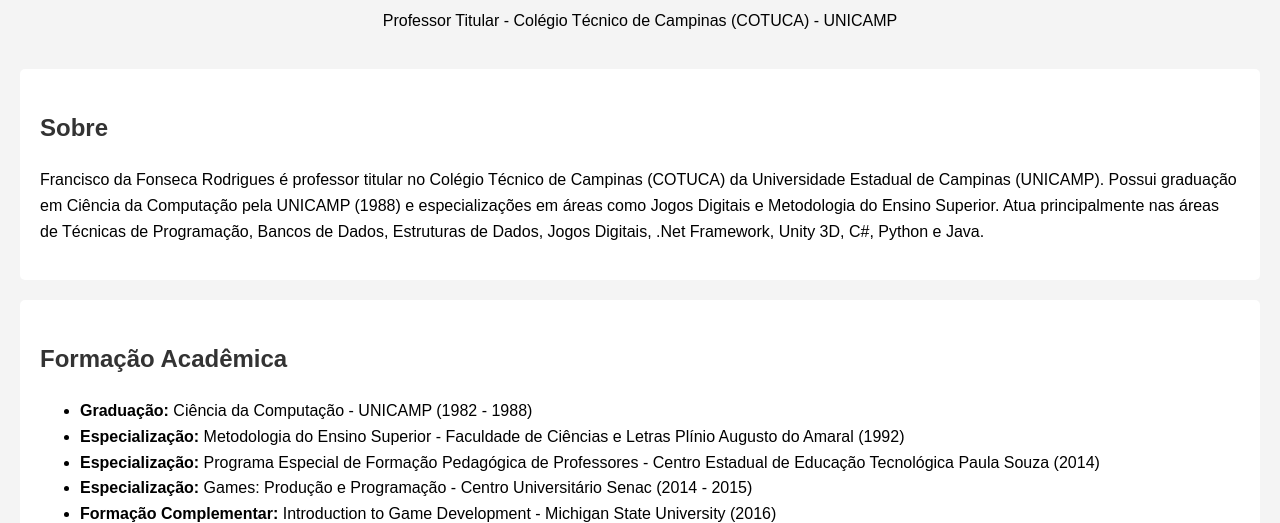
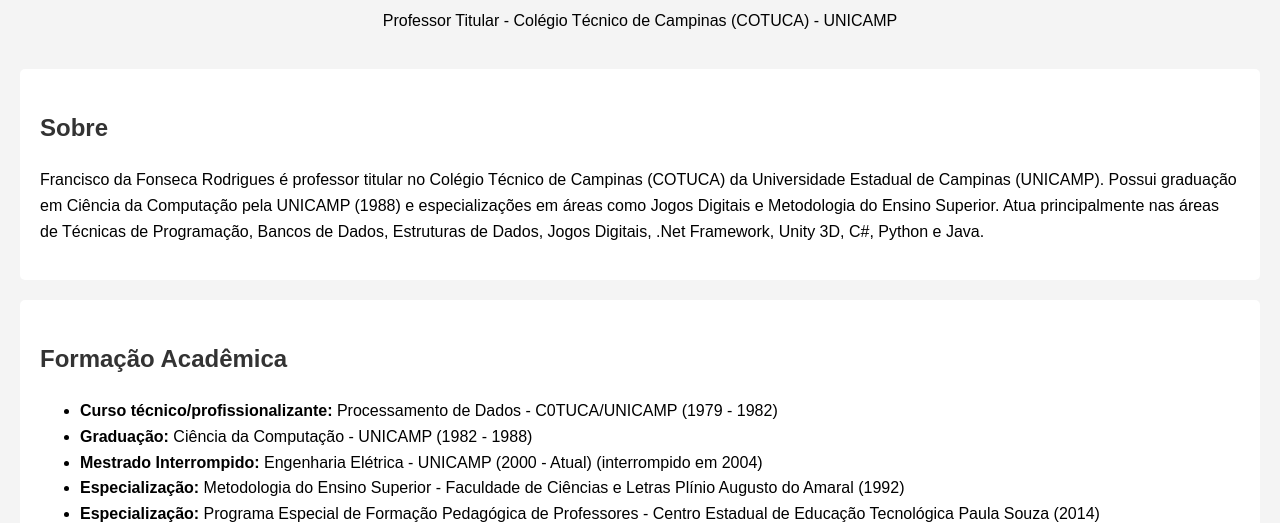
Before and after one commit to MrH3nrik/Chico, a plain HTML site: page index.html in a window 1280 px wide. Shown: the part 284-807 px from the top of the page. Drawn offline with Linux system fonts and the light colour scheme.

Commit message:
adição na formação acadêmica

```diff
--- a/index.html
+++ b/index.html
@@ -53,7 +53,9 @@
   <section>
     <h2>Formação Acadêmica</h2>
     <ul>
+      <li><strong>Curso técnico/profissionalizante:</strong> Processamento de Dados - C0TUCA/UNICAMP (1979 - 1982)</li>
       <li><strong>Graduação:</strong> Ciência da Computação - UNICAMP (1982 - 1988)</li>
+      <li><strong>Mestrado Interrompido:</strong> Engenharia Elétrica - UNICAMP (2000 - Atual) (interrompido em 2004)</li>
       <li><strong>Especialização:</strong> Metodologia do Ensino Superior - Faculdade de Ciências e Letras Plínio Augusto do Amaral (1992)</li>
       <li><strong>Especialização:</strong> Programa Especial de Formação Pedagógica de Professores - Centro Estadual de Educação Tecnológica Paula Souza (2014)</li>
       <li><strong>Especialização:</strong> Games: Produção e Programação - Centro Universitário Senac (2014 - 2015)</li>
```
